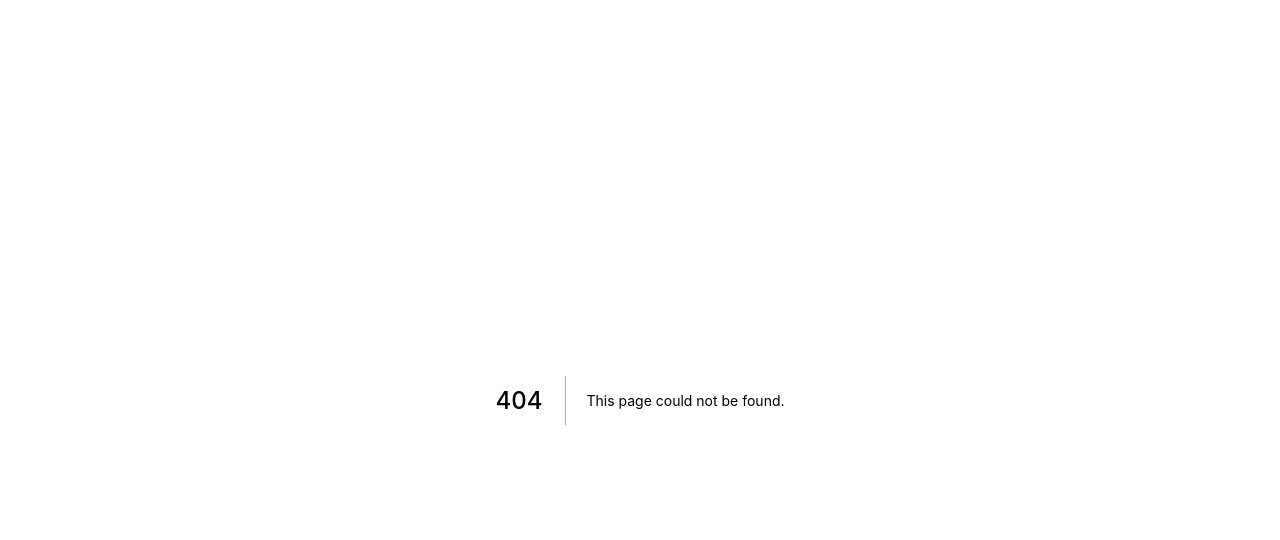
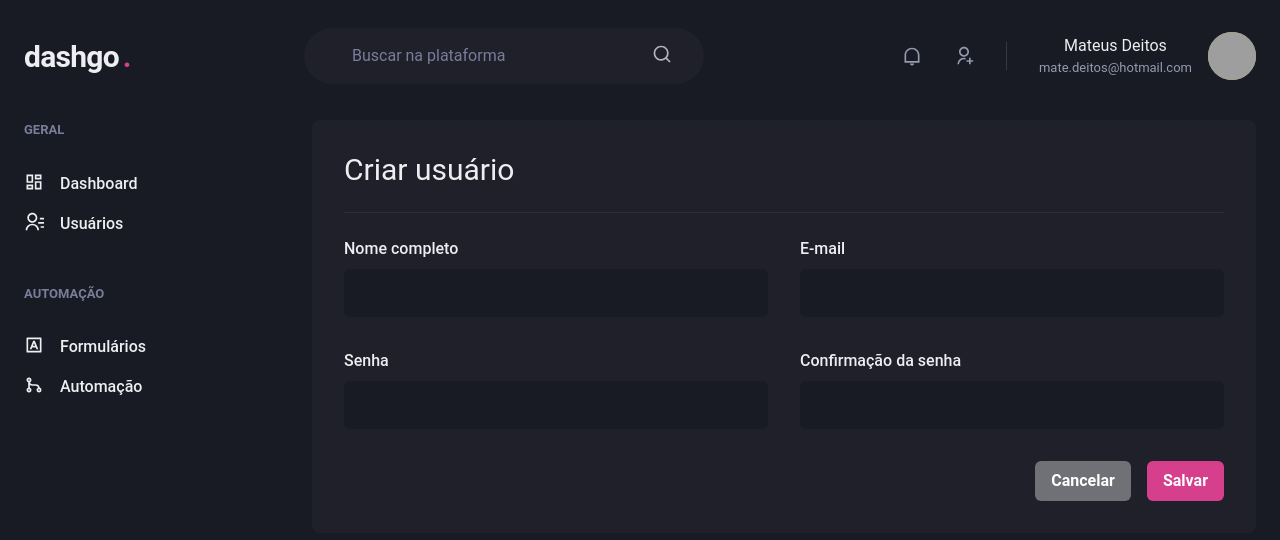
Before and after one commit to vinebarbosa/rocketseat-ignite-dashgo, a Next.js app: page /users/create in a window 1280 px wide. Before the commit this address had no page. Shown: the top 540 px of the page. Built offline with nearby package versions, Linux system fonts and the light colour scheme; grey boxes are pictures that could not be loaded.

Commit message:
Form criar user

```diff
--- /dev/null
+++ b/src/pages/users/create.tsx
@@ -0,0 +1,39 @@
+import { Box, Button, Divider, Flex, Heading, HStack, SimpleGrid, VStack } from "@chakra-ui/react";
+import React from "react";
+import { Input } from "../../components/Form/Input";
+import { Header } from "../../components/Header";
+import { Sidebar } from "../../components/Sidebar";
+
+
+const CreateUser = () => {
+    return (
+        <Box>
+            <Header />
+            <Flex w="100%" my="6" maxWidth={1480} mx="auto" px="6">
+                <Sidebar />
+                <Box flex="1" borderRadius={8} bg="gray.800" p="8">
+                    <Heading size="lg" fontWeight="normal">Criar usuário</Heading>
+                    <Divider my="6" borderColor="gray.700" />
+                    <VStack spacing="8">
+                        <SimpleGrid minChildWidth={240} spacing="8" w="100%">
+                            <Input name="name" label="Nome completo" />
+                            <Input name="email" label="E-mail" type="email" />
+                        </SimpleGrid>
+                        <SimpleGrid minChildWidth={240} spacing="8" w="100%">
+                            <Input name="password" label="Senha" type="password" />
+                            <Input name="password" label="Confirmação da senha" type="password" />
+                        </SimpleGrid>
+                    </VStack>
+                    <Flex mt="8" justify="flex-end">
+                        <HStack spacing="4">
+                            <Button colorScheme="whiteAlpha">Cancelar</Button>
+                            <Button colorScheme="pink">Salvar</Button>
+                        </HStack>
+                    </Flex>
+                </Box>
+            </Flex>
+        </Box>
+    )
+}
+
+export default CreateUser;
```
Also changed, not shown: src/components/Pagination.tsx (+4 -4 lines).
